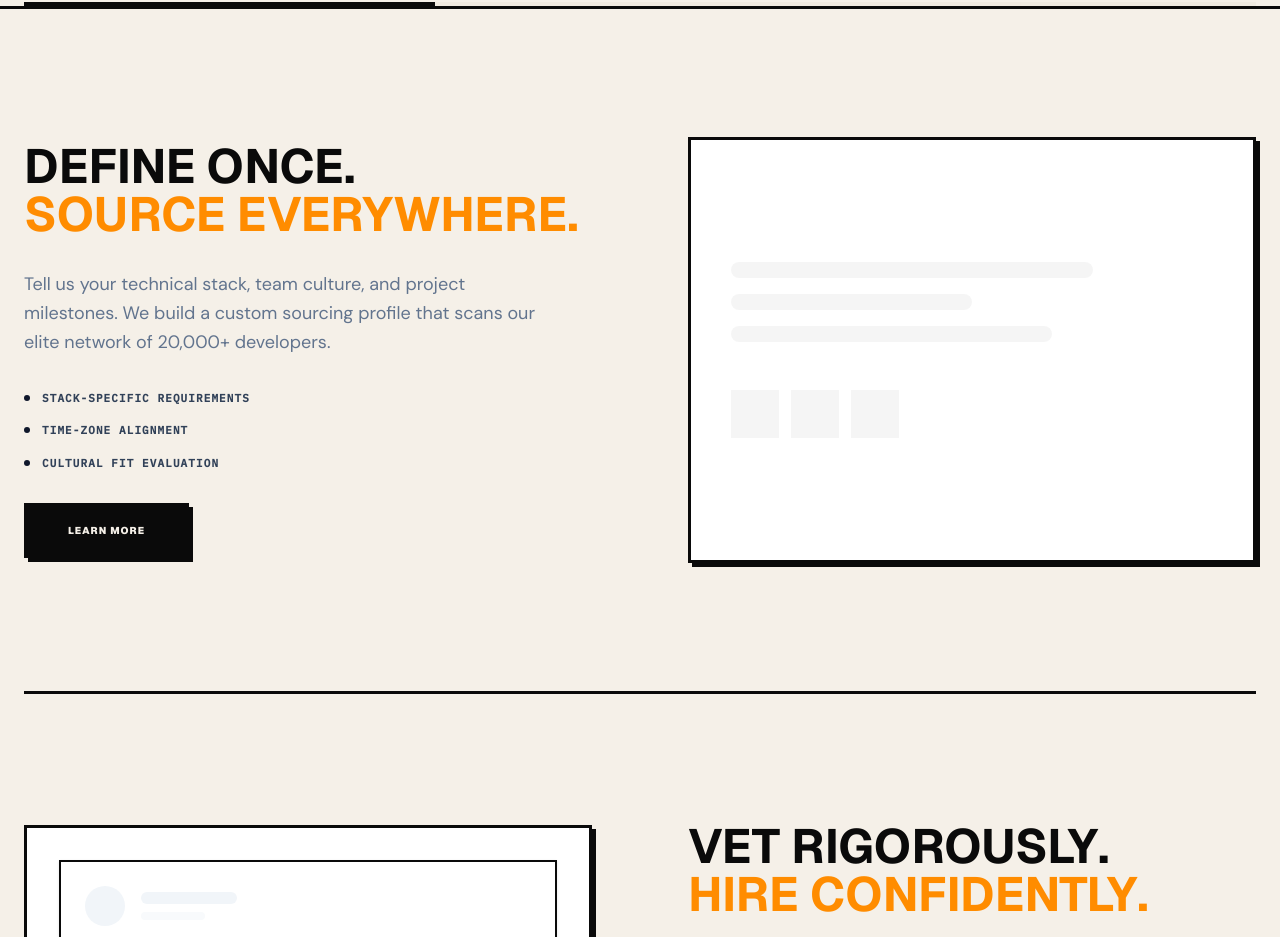
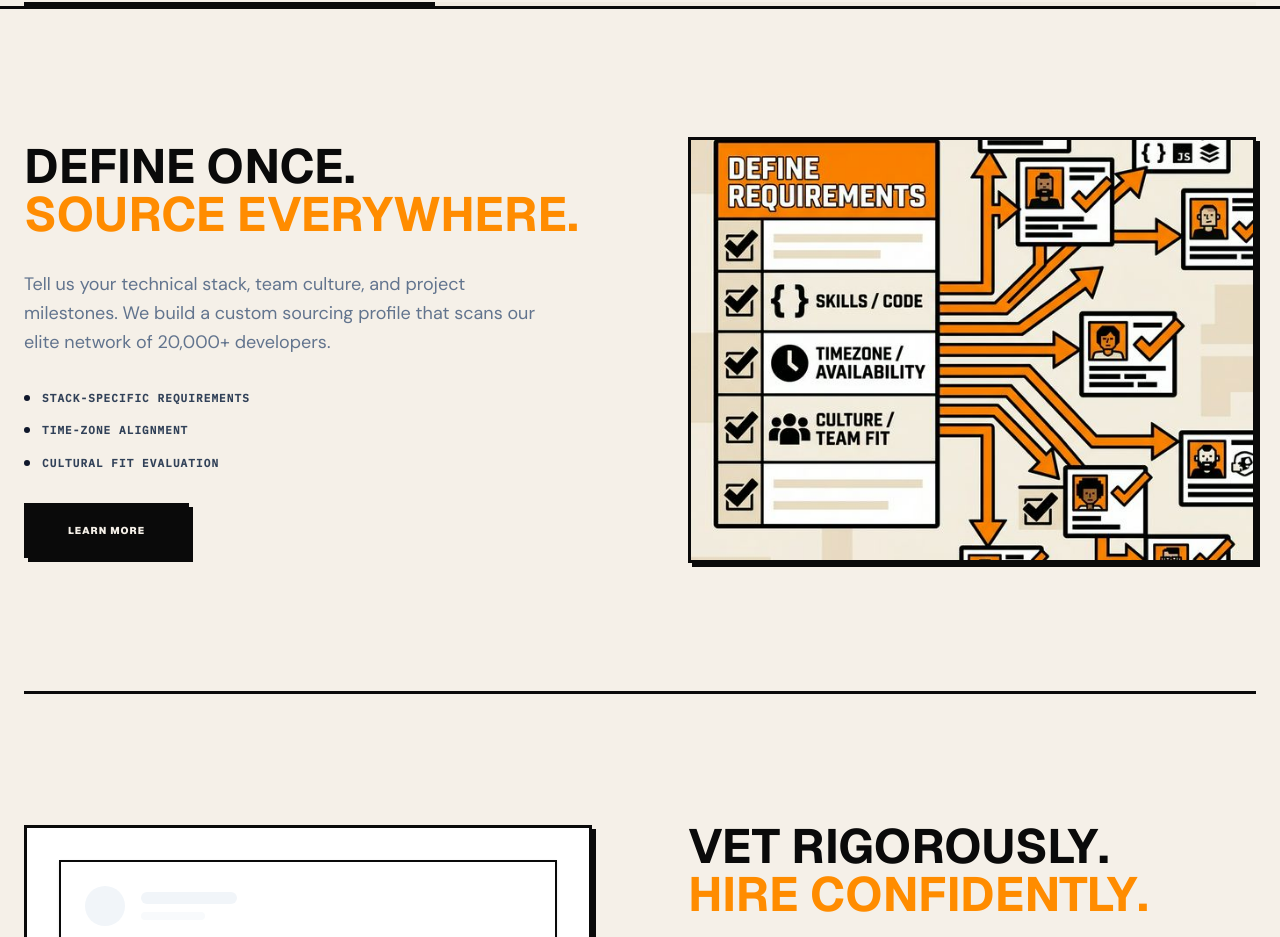
Before and after one commit to GlyphicGuy/bytedocker-2, a Next.js app: page / in a window 1280 px wide. Shown: the part 2219-3156 px from the top of the page. Built offline with nearby package versions, Linux system fonts and the light colour scheme.

Commit message:
style: add graphic to define once section

```diff
--- a/components/Features.tsx
+++ b/components/Features.tsx
@@ -2,6 +2,7 @@
 
 import { useEffect, useState } from "react";
 import Link from "next/link";
+import Image from "next/image";
 
 export default function Features() {
     const [activeSection, setActiveSection] = useState("source");
@@ -95,17 +96,15 @@ export default function Features() {
                             </button>
                         </div>
                         <div className="flex-1 w-full">
-                            <div className="aspect-4/3 bg-[#ffffff] border-[3px] border-[#0a0a0a] rounded-none p-10 flex flex-col justify-center shadow-neo">
-                                <div className="space-y-4 opacity-40 grayscale">
-                                    <div className="h-4 w-3/4 bg-slate-200 rounded-full"></div>
-                                    <div className="h-4 w-1/2 bg-slate-200 rounded-full"></div>
-                                    <div className="h-4 w-2/3 bg-slate-200 rounded-full"></div>
-                                    <div className="pt-8 flex gap-3">
-                                        <div className="w-12 h-12 rounded-none bg-slate-200"></div>
-                                        <div className="w-12 h-12 rounded-none bg-slate-200"></div>
-                                        <div className="w-12 h-12 rounded-none bg-slate-200"></div>
-                                    </div>
-                                </div>
+                            <div className="aspect-4/3 bg-[#ffffff] border-[3px] border-[#0a0a0a] rounded-none overflow-hidden shadow-neo">
+                                <Image
+                                    src="/define-once-source.png"
+                                    alt="Define requirements once and source developers everywhere — neobrutalist illustration"
+                                    width={800}
+                                    height={600}
+                                    className="w-full h-full object-cover"
+                                    priority
+                                />
                             </div>
                         </div>
                     </div>
```
Also changed, not shown: public/define-once-source.png (added).
